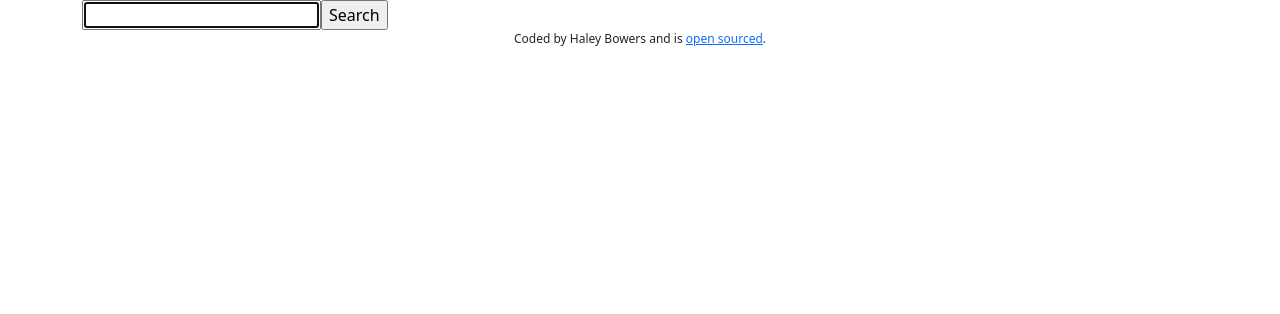
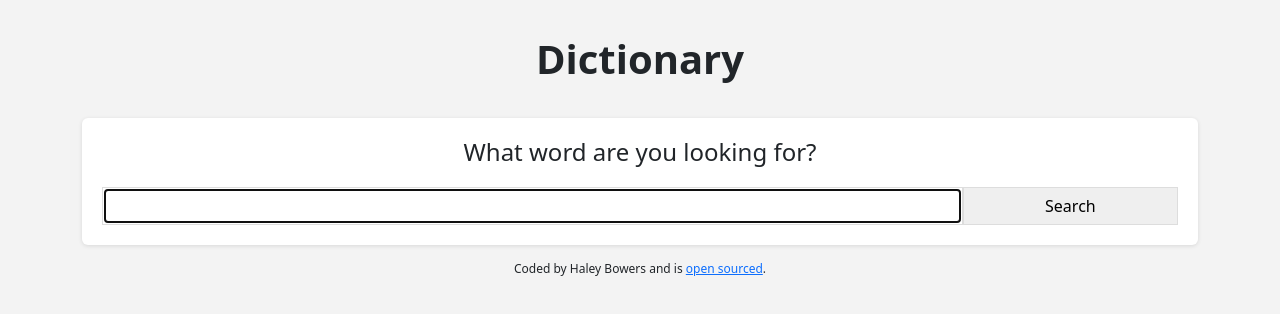
Before and after one commit to bowershaley/dictionary-project, a React (Create React App) app: page / in a window 1280 px wide. Shown: the top 314 px of the page. Built offline with nearby package versions, Linux system fonts and the light colour scheme.

Commit message:
added css

```diff
--- a/src/App.css
+++ b/src/App.css
@@ -1,4 +1,14 @@
+body {
+  background: rgba(154, 151, 151, 0.11);
+}
+
 .App footer {
   text-align: center;
   font-size: 12px;
 }
+
+.App h1 {
+  margin: 20px 10px;
+  padding: 15px;
+  text-align: center;
+}
--- a/src/App.js
+++ b/src/App.js
@@ -5,7 +5,11 @@ export default function App() {
   return (
     <div className="App">
       <div className="container">
-        <header className="App-header"></header>
+        <header className="App-header">
+          <h1>
+            <strong>Dictionary</strong>
+          </h1>
+        </header>
 
         <main>
           <Dictionary />
--- a/src/Dictionary.css
+++ b/src/Dictionary.css
@@ -0,0 +1,23 @@
+.Dictionary section {
+  background-color: white;
+  padding: 20px;
+  border-radius: 6px;
+  margin: 15px 0;
+  box-shadow: rgba(0, 0, 0, 0.111) 0px 1px 4px;
+}
+
+.Dictionary .searchBar {
+  width: 80%;
+  padding: 6px 4px;
+  border: 1px solid #ddd;
+}
+
+.Dictionary .searchButton {
+  width: 20%;
+  padding: 6px 4px;
+  border: 1px solid #ddd;
+}
+
+.Dictionary h4 {
+  margin-bottom: 20px;
+}
--- a/src/Dictionary.js
+++ b/src/Dictionary.js
@@ -25,10 +25,19 @@ export default function Dictionary() {
 
   return (
     <div className="Dictionary">
-      <form onSubmit={search}>
-        <input type="search" autoFocus={true} onChange={handleKeywordChange} />
-        <input type="submit" value="Search" />
-      </form>
+      <section>
+        <h4 className="text-center">What word are you looking for?</h4>
+        <form onSubmit={search}>
+          <input
+            type="search"
+            autoFocus={true}
+            onChange={handleKeywordChange}
+            className="searchBar"
+          />
+          <input type="submit" value="Search" className="searchButton" />
+        </form>
+      </section>
+
       <Results results={results} />
     </div>
   );
--- /dev/null
+++ b/src/Meaning.css
@@ -0,0 +1,3 @@
+.Meaning .partOfSpeech {
+  font-size: 20px;
+}
--- a/src/Meaning.js
+++ b/src/Meaning.js
@@ -1,16 +1,16 @@
 import React from "react";
 import Synonyms from "./Synonyms";
 import Examples from "./Examples";
+import "./Meaning.css";
 
 export default function Meaning(props) {
   console.log(props.meaning);
   return (
-    <div className="container">
     <div className="Meaning">
-        <h4>
+      <p className="partOfSpeech">
         {" "}
         <em>{props.meaning.partOfSpeech}</em>
-        </h4>
+      </p>
       <div>
         <p>Definition: {props.meaning.definition}</p>
         <p>
@@ -21,6 +21,5 @@ export default function Meaning(props) {
         </p>
       </div>
     </div>
-    </div>
   );
 }
--- a/src/Results.css
+++ b/src/Results.css
@@ -0,0 +1,3 @@
+.Results h2 {
+  font-size: 50px;
+}
--- a/src/Results.js
+++ b/src/Results.js
@@ -1,19 +1,25 @@
 import React from "react";
 import Meaning from "./Meaning";
 import Phonetics from "./Phonetics";
+import "./Results.css";
 
 export default function Results(props) {
   console.log(props.results);
   if (props.results) {
     return (
       <div>
-        <h2>{props.results.word}</h2>
-        <Phonetics phonetic={props.results.phonetic} />
+        <section>
+          <h2>
+            <strong>{props.results.word}</strong>
+          </h2>
+          <Phonetics phonetic={props.results.phonetic} />
+        </section>
+
         {props.results.meanings.map(function (meaning, index) {
           return (
-            <div key={index}>
+            <section key={index}>
               <Meaning meaning={meaning} />
-            </div>
+            </section>
           );
         })}
       </div>
--- /dev/null
+++ b/src/Synonyms.css
@@ -0,0 +1,18 @@
+.Synonyms {
+  margin: 15px 0;
+}
+
+.Synonyms.Synonyms {
+  padding: 12px 0px;
+}
+
+.Synonyms li {
+  display: inline-block;
+  padding: 0px 15px;
+  margin-top: 10px;
+  opacity: 60%;
+}
+
+.Synonyms span {
+  opacity: 60%;
+}
--- a/src/Synonyms.js
+++ b/src/Synonyms.js
@@ -1,11 +1,13 @@
 import React from "react";
+import "./Synonyms.css";
 
 export default function Synonyms(props) {
   if (props.synonyms) {
     return (
       <div>
-        Synonyms:
         <ul className="Synonyms">
+          {" "}
+          <span>Synonyms: </span>
           {props.synonyms.map(function (synonyms, index) {
             return <li key={index}>{synonyms}</li>;
           })}
```
Lines whose indentation alone changed are shown as unchanged.
